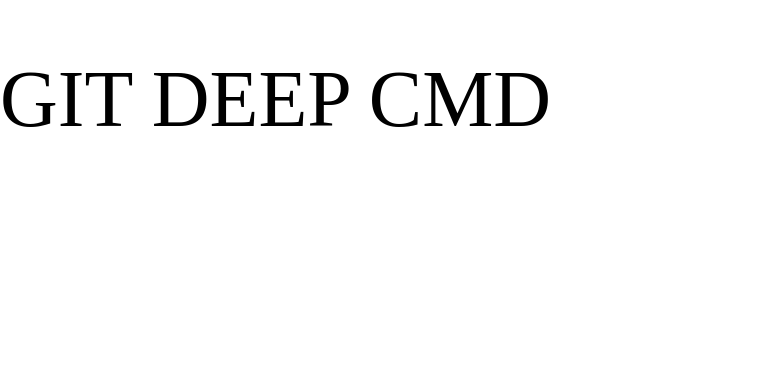
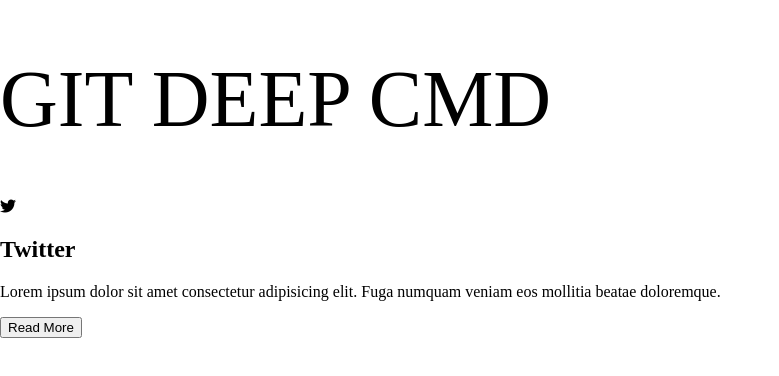
Before and after one commit to MariusAskelovic/1_git_firstTeam_tailwind, a plain HTML site: page index.html in a window 1280 px wide. Shown: the whole page, without its empty margins (0-779 px from the left). Drawn offline with Linux system fonts and the light colour scheme.

Commit message:
html card

```diff
--- a/index.html
+++ b/index.html
@@ -5,12 +5,23 @@
     <meta charset="UTF-8">
     <meta name="viewport" content="width=device-width, initial-scale=1.0">
     <link rel="shortcut icon" href="#" type="image/x-icon">
+    <link rel="stylesheet" href="https://cdnjs.cloudflare.com/ajax/libs/font-awesome/6.4.0/css/all.min.css"
+        integrity="sha512-iecdLmaskl7CVkqkXNQ/ZH/XLlvWZOJyj7Yy7tcenmpD1ypASozpmT/E0iPtmFIB46ZmdtAc9eNBvH0H/ZpiBw=="
+        crossorigin="anonymous" referrerpolicy="no-referrer" />
     <title>Git deep cmd</title>
     <link rel="stylesheet" href="style.css">
+
 </head>
 
 <body>
     <h1>Git deep cmd</h1>
+    <div class="card">
+        <div class="logo"><i class="fa-brands fa-twitter"></i></div>
+        <h2 class="title">Twitter</h2>
+        <p class="text">Lorem ipsum dolor sit amet consectetur adipisicing elit. Fuga numquam veniam eos mollitia beatae
+            doloremque.</p>
+        <button class="button">Read More</button>
+    </div>
 </body>
 
 </html>
```
